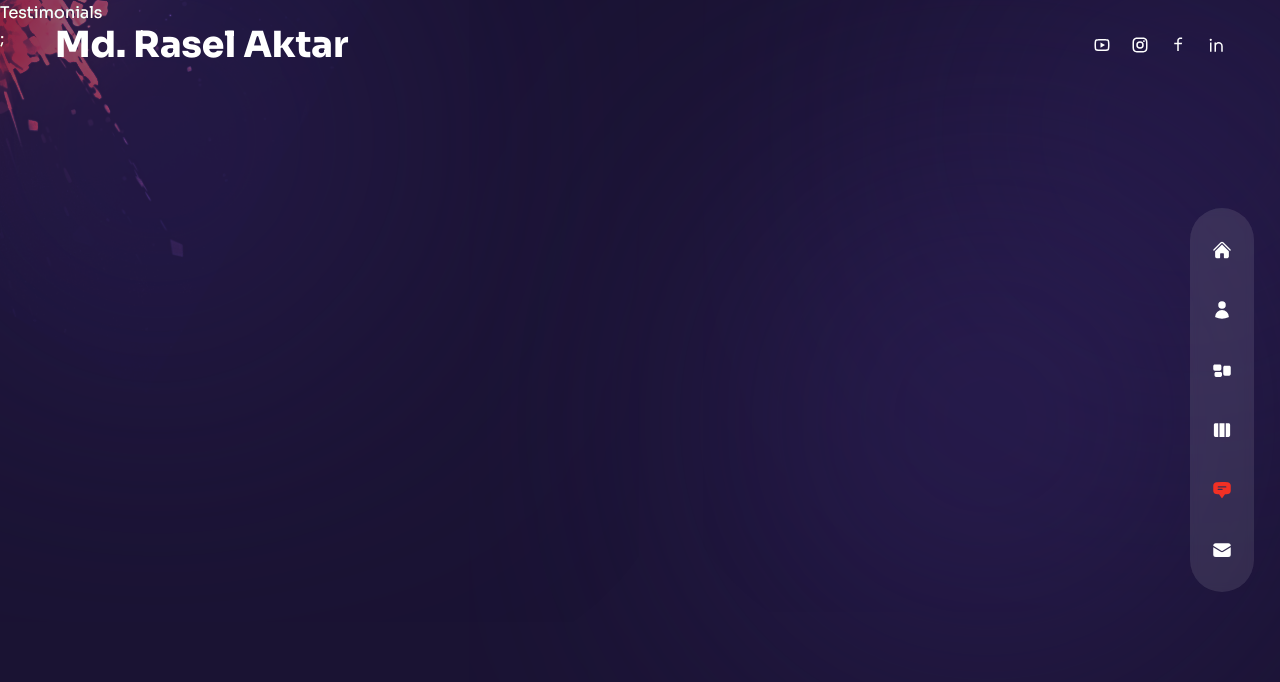
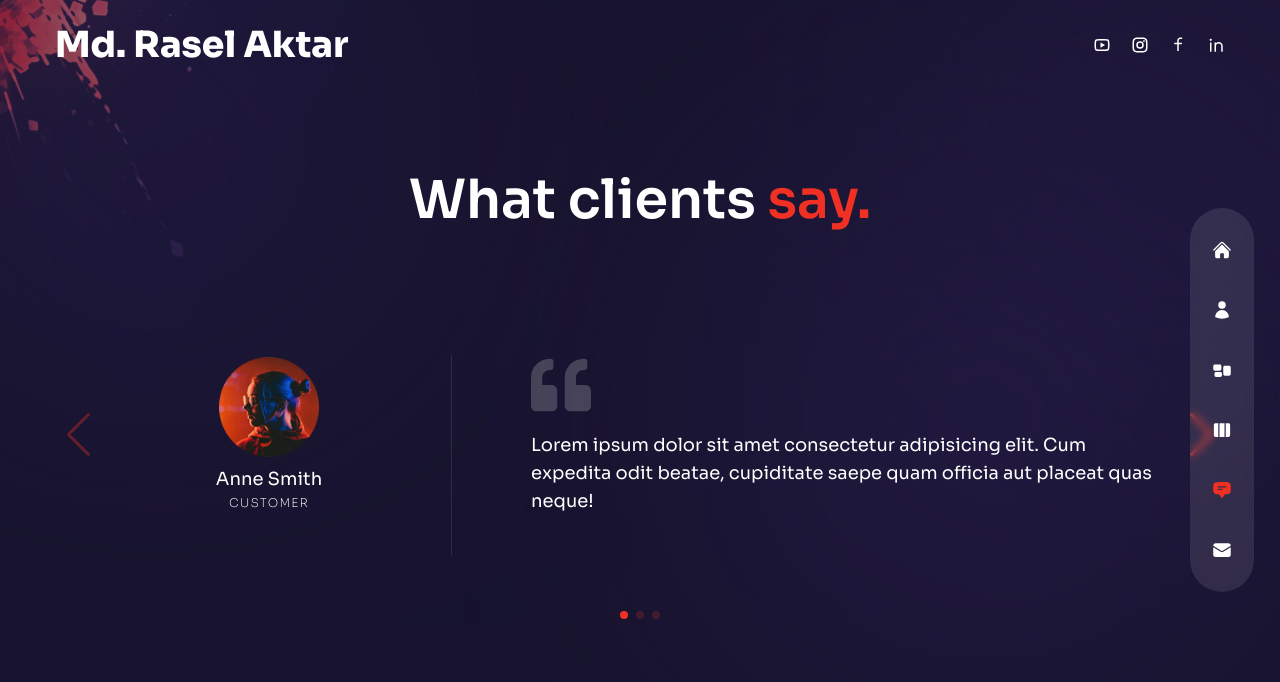
Before and after one commit to raselcsedev/rasel-portfolio-starter, a Next.js app: page /testimonials in a window 1280 px wide. Shown: the top 682 px of the page. Built offline with nearby package versions, Linux system fonts and the light colour scheme.

Commit message:
testimonial section design

```diff
--- a/components/TestimonialSlider.js
+++ b/components/TestimonialSlider.js
@@ -1,5 +1,5 @@
 // testimonial data
-const testimonialData = [
+export  const testimonialSlider = [
   {
     image: '/t-avt-1.png',
     name: 'Anne Smith',
@@ -23,8 +23,52 @@
   },
 ];
 
+import { Swiper, SwiperSlide } from "swiper/react";
+import "swiper/css";
+import "swiper/css/navigation";
+import "swiper/css/pagination";
+import {Navigation, Pagination } from "swiper";
+import { FaQuoteLeft } from "react-icons/fa";
+import Image from "next/image";
+
 const TestimonialSlider = () => {
-  return <div>Testimonial Slider</div>;
+  return (
+    <Swiper
+    navigation={true}
+      spaceBetween={10}
+      pagination={{
+        clickable: true,
+      }}
+      modules={[Navigation, Pagination ]}
+      className="h-[400px]"
+    >
+      {testimonialSlider?.map((person, index) => {
+        return (
+          <SwiperSlide key={index}>
+           <div className="flex flex-col items-center md:flex-row gap-x-8 h-full px-16 ">
+            <div className=" w-full max-w-[300px] flex flex-col xl:justify-center items-center relative mx-auto xl:mx-0">
+              <div className="flex flex-col justify-center text-center">
+                <div className= "mb-2 mx-auto">
+                  <Image width={100} height={100} src={person.image} alt="" />
+                </div>
+                <div className="text-lg">{person.name}</div>
+                <div className="text-[12px] uppercase font-extralight tracking-widest ">{person.position}</div>
+              </div>
+            </div>
+            <div className="flex-1 flex-col justify-center before:w-[1px] xl:before:bg-white/10 xl:before:absolute xl:before:left-0 xl:before:h-[200px] relative xl:pl-20 ">
+              <div className="mb-4">
+                <FaQuoteLeft className="text-4xl xl:text-6xl text-white/20 mx-auto md:mx-0" />
+              </div>
+              <div className="xl:text-lg text-center md:text-left">
+                {person.message}
+              </div>
+            </div>
+           </div>
+          </SwiperSlide>
+        );
+      })}
+    </Swiper>
+  );
 };
 
 export default TestimonialSlider;
--- a/pages/testimonials/index.js
+++ b/pages/testimonials/index.js
@@ -1,5 +1,31 @@
+import TestimonialSlider from "../../components/TestimonialSlider";
+import { motion } from "framer-motion";
+import { fadeIn } from "./../../variants";
+
 const Testimonials = () => {
-  return <div>Testimonials</div>;
+  return (
+    <div className="h-full bg-primary/30 py-32 text-center ">
+      <div className="container mx-auto h-full flex flex-col justify-center ">
+        <motion.h2
+          variants={fadeIn("up", 0.2)}
+          initial="hidden"
+          animate="show"
+          exit="hidden"
+          className="h2 mb-8 xl:mb-0"
+        >
+          What clients <span className="text-accent">say.</span>
+        </motion.h2>
+        <motion.div
+          variants={fadeIn("up", 0.4)}
+          initial="hidden"
+          animate="show"
+          exit="hidden"
+        >
+          <TestimonialSlider />
+        </motion.div>
+      </div>
+    </div>
+  );
 };
 
 export default Testimonials;
--- a/pages/work/index.js
+++ b/pages/work/index.js
@@ -19,7 +19,7 @@
             initial="hidden"
             animate="show"
             exit="hidden"
-            className="h2 xl:mt-8">
+            className="h2 xl:mt-12">
               My Work <span className="text-accent">.</span>
             </motion.h2>
             <motion.p
```
